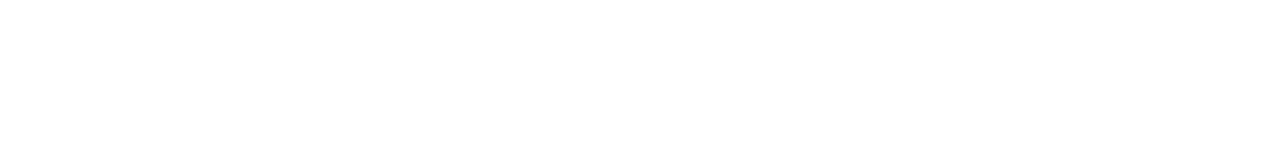
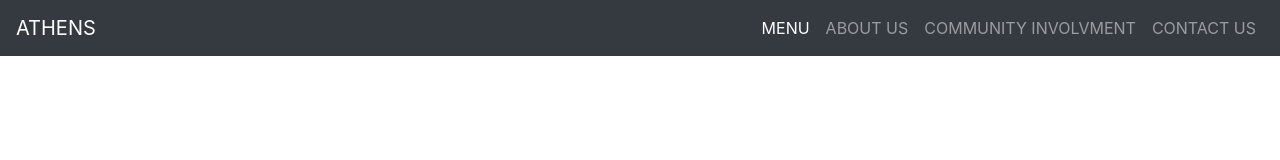
Before and after one commit to BrandonP321/athens-pizza-site, a plain HTML site: page index.html in a window 1280 px wide. Drawn offline with nearby package versions, Linux system fonts and the light colour scheme.

Commit message:
created basic header in index

```diff
--- a/index.html
+++ b/index.html
@@ -15,6 +15,24 @@
 </head>
 
 <body>
+
+    <nav class="navbar navbar-expand-lg navbar-dark bg-dark fixed-top">
+        <a class="navbar-brand" href="#">ATHENS</a>
+        <button class="navbar-toggler" type="button" data-toggle="collapse" data-target="#navbarNavAltMarkup"
+            aria-controls="navbarNavAltMarkup" aria-expanded="false" aria-label="Toggle navigation">
+            <span class="navbar-toggler-icon"></span>
+        </button>
+        <div class="collapse navbar-collapse" id="navbarNavAltMarkup">
+            <div class="navbar-nav ml-auto">
+                <a class="nav-link active" href="#">MENU <span class="sr-only">(current)</span></a>
+                <a class="nav-link" href="about.html">ABOUT US</a>
+                <a class="nav-link" href="community.html">COMMUNITY INVOLVMENT</a>
+                <!-- consider making contact us a part of the home page -->
+                <a class="nav-link" href="contact.html">CONTACT US</a>
+            </div>
+        </div>
+    </nav>
+
     <!-- bootstrap scripts -->
     <script src="https://code.jquery.com/jquery-3.5.1.slim.min.js"
         integrity="sha384-DfXdz2htPH0lsSSs5nCTpuj/zy4C+OGpamoFVy38MVBnE+IbbVYUew+OrCXaRkfj"
```
